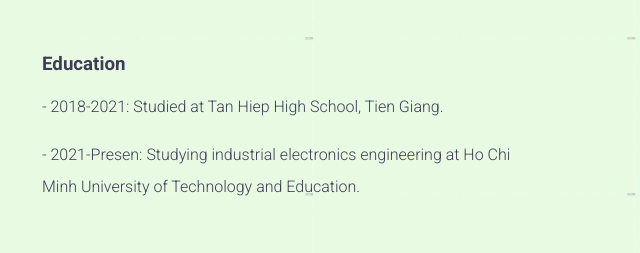
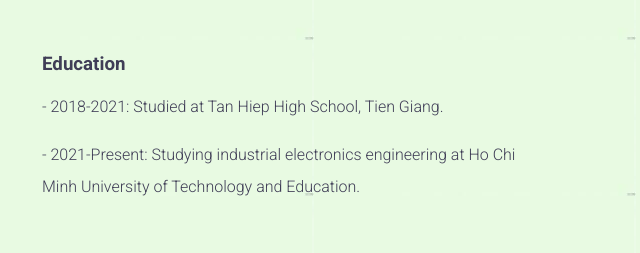
Before and after one commit to HuynhChiTrung/myportfolio, a plain HTML site: page index.html in a window 1280 px wide. Shown: the part 1520-1773 px from the top of the page, 8-648 px from the left. Drawn offline with Linux system fonts and the light colour scheme; a web font is replaced by a local one.

Commit message:
index.html

```diff
--- a/index.html
+++ b/index.html
@@ -109,7 +109,7 @@
                - 2018-2021: Studied at Tan Hiep High School, Tien Giang.
             </p>
             <p>
-               - 2021-Presen: Studying industrial electronics engineering at Ho Chi Minh University of Technology and Education.
+               - 2021-Present: Studying industrial electronics engineering at Ho Chi Minh University of Technology and Education.
             </p>
           </div>
         </div>
```
